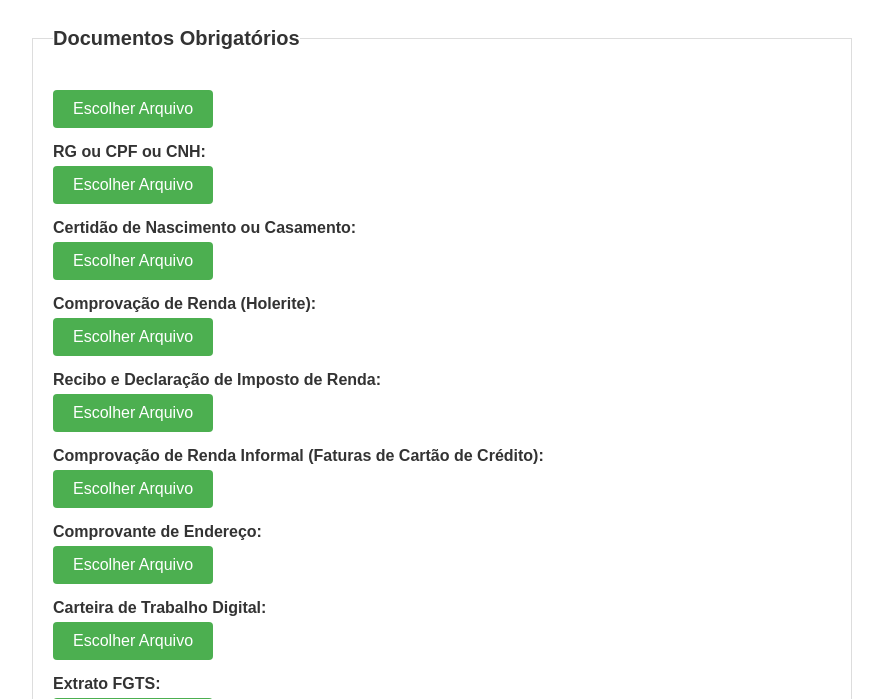
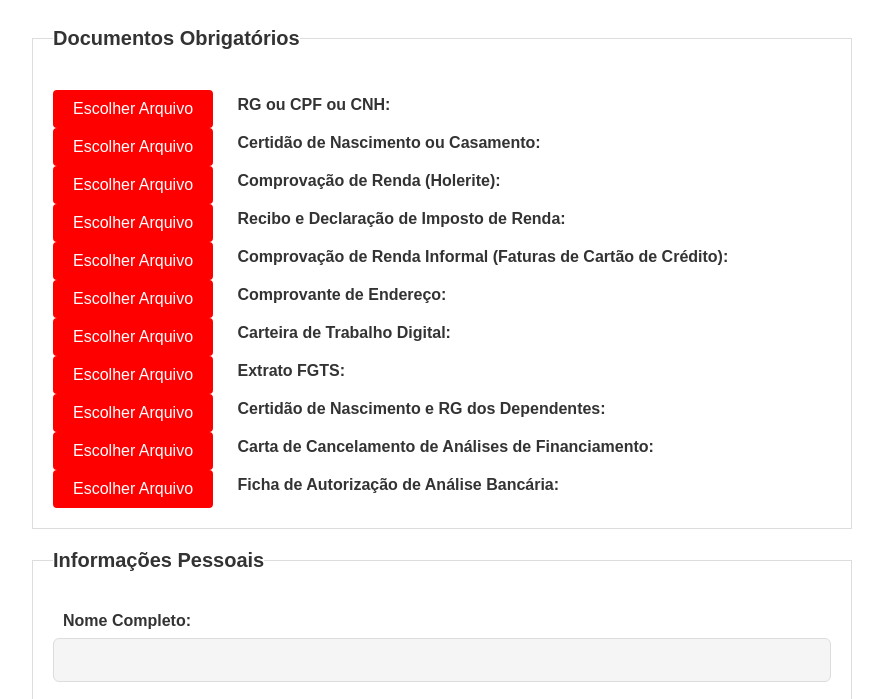
Before and after one commit to marcoslontra/envio-de-documentos, a plain HTML site: page frontend/index.html in a window 1280 px wide. Shown: the part 95-794 px from the top of the page, without its empty margins (198-1081 px from the left). Drawn offline with Linux system fonts and the light colour scheme; a script that the page names is missing.

Commit message:
index.html

```diff
--- a/frontend/index.html
+++ b/frontend/index.html
@@ -9,24 +9,26 @@
     <style>
         /* Estilos para alinhar os botões de forma consistente */
         label {
-            display: block;
-            margin-bottom: 5px;
+            display: inline-block;
+            margin-left: 10px;
+            vertical-align: middle;
         }
 
-        button {
+        .file-picker-button {
             display: inline-block;
             padding: 10px 20px;
-            margin-bottom: 15px;
-            background-color: #4CAF50;
+            margin-right: 10px; /* Espaço entre o botão e o texto */
+            background-color: red; /* Cor do botão */
             color: white;
             border: none;
             border-radius: 4px;
             cursor: pointer;
             text-align: center;
+            vertical-align: middle;
         }
 
-        button:hover {
-            background-color: #45a049;
+        .file-picker-button:hover {
+            background-color: darkred;
         }
 
         .container {
@@ -54,57 +56,57 @@
                 <legend>Documentos Obrigatórios</legend>
 
                 <div>
-                    <button type="button" id="rgCpf">Escolher Arquivo</button>
+                    <button type="button" id="rgCpf" class="file-picker-button">Escolher Arquivo</button>
                     <label for="rgCpf">RG ou CPF ou CNH:</label>
                 </div>
 
                 <div>
-                    <button type="button" id="certidao">Escolher Arquivo</button>
+                    <button type="button" id="certidao" class="file-picker-button">Escolher Arquivo</button>
                     <label for="certidao">Certidão de Nascimento ou Casamento:</label>
                 </div>
 
                 <div>
-                    <button type="button" id="holerite">Escolher Arquivo</button>
+                    <button type="button" id="holerite" class="file-picker-button">Escolher Arquivo</button>
                     <label for="holerite">Comprovação de Renda (Holerite):</label>
                 </div>
 
                 <div>
-                    <button type="button" id="ir">Escolher Arquivo</button>
+                    <button type="button" id="ir" class="file-picker-button">Escolher Arquivo</button>
                     <label for="ir">Recibo e Declaração de Imposto de Renda:</label>
                 </div>
 
                 <div>
-                    <button type="button" id="faturaCartao">Escolher Arquivo</button>
+                    <button type="button" id="faturaCartao" class="file-picker-button">Escolher Arquivo</button>
                     <label for="faturaCartao">Comprovação de Renda Informal (Faturas de Cartão de Crédito):</label>
                 </div>
 
                 <div>
-                    <button type="button" id="endereco">Escolher Arquivo</button>
+                    <button type="button" id="endereco" class="file-picker-button">Escolher Arquivo</button>
                     <label for="endereco">Comprovante de Endereço:</label>
                 </div>
 
                 <div>
-                    <button type="button" id="ctps">Escolher Arquivo</button>
+                    <button type="button" id="ctps" class="file-picker-button">Escolher Arquivo</button>
                     <label for="ctps">Carteira de Trabalho Digital:</label>
                 </div>
 
                 <div>
-                    <button type="button" id="extratoFGTS">Escolher Arquivo</button>
+                    <button type="button" id="extratoFGTS" class="file-picker-button">Escolher Arquivo</button>
                     <label for="extratoFGTS">Extrato FGTS:</label>
                 </div>
 
                 <div>
-                    <button type="button" id="certidaoDependentes">Escolher Arquivo</button>
+                    <button type="button" id="certidaoDependentes" class="file-picker-button">Escolher Arquivo</button>
                     <label for="certidaoDependentes">Certidão de Nascimento e RG dos Dependentes:</label>
                 </div>
 
                 <div>
-                    <button type="button" id="cancelamento">Escolher Arquivo</button>
+                    <button type="button" id="cancelamento" class="file-picker-button">Escolher Arquivo</button>
                     <label for="cancelamento">Carta de Cancelamento de Análises de Financiamento:</label>
                 </div>
 
                 <div>
-                    <button type="button" id="autorizacao">Escolher Arquivo</button>
+                    <button type="button" id="autorizacao" class="file-picker-button">Escolher Arquivo</button>
                     <label for="autorizacao">Ficha de Autorização de Análise Bancária:</label>
                 </div>
             </fieldset>
```
